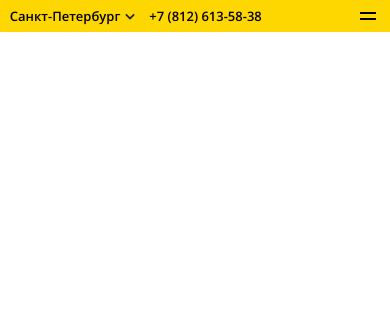
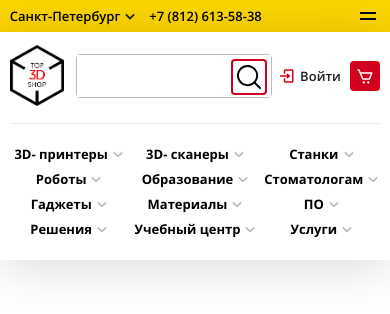
Before and after one commit to vanilla64/Top-3D-Group-test-task, a React app: page / in a window 390 px wide. Built offline with nearby package versions, Linux system fonts and the light colour scheme; a web font is replaced by a local one.

Commit message:
add header adaptive

```diff
--- a/public/index.html
+++ b/public/index.html
@@ -8,7 +8,6 @@
       name="description"
       content="top-3d-group-test-task"
     />
-    <link rel="manifest" href="%PUBLIC_URL%/manifest.json" />
     <title>Top-3D-Group-test-task</title>
   </head>
   <body>
--- a/src/components/AuthBtn/AuthBtn.css
+++ b/src/components/AuthBtn/AuthBtn.css
@@ -1,4 +1,5 @@
 .auth-btn {
+  margin: 0 5px 0 0;
   display: flex;
   justify-content: space-between;
   padding: 0;
--- a/src/components/CartBtn/CartBtn.css
+++ b/src/components/CartBtn/CartBtn.css
@@ -34,3 +34,38 @@
   line-height: 18px;
   color: #FFFFFF;
 }
+
+@media screen and (max-width: 768px) {
+  .cart-btn {
+    width: 110px;
+  }
+
+  .cart-btn__text {
+    font-size: 10px;
+  }
+
+  .cart-btn__img {
+    margin: 0 5px 0 0;
+  }
+}
+
+@media screen and (max-width: 576px) {
+  .cart-btn {
+    width: 36px;
+    height: 36px;
+  }
+  .cart-btn__text {
+    display: none;
+  }
+
+  .cart-btn__img {
+    margin: 0;
+  }
+}
+
+@media screen and (max-width: 425px) {
+  .cart-btn {
+    width: 30px;
+    height: 30px;
+  }
+}
--- a/src/components/Header/Header.css
+++ b/src/components/Header/Header.css
@@ -159,15 +159,22 @@
 }
 
 .header__navigation-list {
-  display: flex;
-  justify-content: space-between;
-  align-items: center;
+  /*display: flex;*/
+  /*justify-content: space-between;*/
+  /*align-items: center;*/
+  /*flex-wrap: wrap;*/
+
+  display: grid;
+  grid-template-columns: repeat(12, 1fr);
+  grid-template-rows: 1fr;
+  grid-gap: 7px;
   padding: 21px 0 22px;
   margin: 0;
   list-style-type: none;
 }
 
 .header__navigation-list-item {
+  /*margin: 0 0 5px;*/
   display: flex;
   justify-content: center;
   align-items: center;
@@ -193,6 +200,7 @@
   position: fixed;
   top: -100%;
   left: 0;
+  z-index: 3;
   width: 100vw;
   height: 100vh;
   background: rgba(0, 0, 0, .2);
@@ -207,10 +215,26 @@
   .header__contacts-container {
     width: 90%;
   }
+
+  .header__main-block {
+    width: 90%;
+  }
+
+  .header__navigation {
+    width: 90%;
+  }
 }
 
 @media screen and (max-width: 1050px) {
   .header__contacts-container {
+    width: 95%;
+  }
+
+  .header__main-block {
+    width: 95%;
+  }
+
+  .header__navigation {
     width: 95%;
   }
 
@@ -231,6 +255,13 @@
   }
 }
 
+@media screen and (max-width: 1280px) {
+  .header__navigation-list {
+    grid-template-rows: 2fr;
+    grid-template-columns: repeat(6, 1fr);
+  }
+}
+
 @media screen and (max-width: 915px) {
   .header__working-hours {
     display: none;
@@ -245,6 +276,7 @@
     position: absolute;
     top: -100%;
     right: calc(50% - 90px);
+    z-index: 3;
     transition: .3s;
   }
 
@@ -256,3 +288,30 @@
     margin: 0 0 10px;
   }
 }
+
+@media screen and (max-width: 650px) {
+  .header__navigation-list {
+    grid-template-rows: 3fr;
+    grid-template-columns: repeat(4, 1fr);
+  }
+}
+
+@media screen and (max-width: 490px) {
+  .header__navigation-list {
+    grid-template-rows: 4fr;
+    grid-template-columns: repeat(3, 1fr);
+  }
+}
+
+@media screen and (max-width: 425px) {
+  .header__main-block {
+    padding: 12px 0 16px;
+  }
+}
+
+@media screen and (max-width: 380px) {
+  .header__navigation {
+    font-size: 10px;
+    line-height: 14px;
+  }
+}
--- a/src/components/Header/Header.js
+++ b/src/components/Header/Header.js
@@ -7,7 +7,7 @@ function Header() {
   return (
     <header className="header">
       <HeaderContacts />
-      {/*<HeaderMainContent />*/}
+      <HeaderMainContent />
     </header>
   );
 }
--- a/src/components/HeaderContacts/HeaderContacts.js
+++ b/src/components/HeaderContacts/HeaderContacts.js
@@ -48,12 +48,18 @@ function HeaderContacts() {
           <li className="header__contacts-item">
             <ul className="header__social-links">
               <li className="header__list-item">
-                <a className="header__link" href="https://telegram.org/" target="_blank">
+                <a
+                  className="header__link"
+                  href="https://telegram.org/"
+                  target="_blank" rel="noreferrer">
                   <img className="header__icon" src={tgIcon} alt="Telegram"/>
                 </a>
               </li>
               <li className="header__list-item">
-                <a className="header__link" href="https://www.skype.com/ru/" target="_blank">
+                <a
+                  className="header__link"
+                  href="https://www.skype.com/ru/"
+                  target="_blank" rel="noreferrer">
                   <img className="header__icon" src={skypeIcon} alt="Skype"/>
                 </a>
               </li>
--- a/src/components/HeaderNavigation/HeaderNavigation.js
+++ b/src/components/HeaderNavigation/HeaderNavigation.js
@@ -6,11 +6,11 @@ function HeaderNavigation(props) {
     <nav className="header__navigation">
       <ul className="header__navigation-list">
         <li className="header__navigation-list-item">
-          <p className="header__navigation-text">3D-принтеры</p>
+          <p className="header__navigation-text">3D-&nbsp;принтеры</p>
           <img className="header__navigation-img" src={dropDownLight} alt="Иконка выпадающего меню"/>
         </li>
         <li className="header__navigation-list-item">
-          <p className="header__navigation-text">3D-сканеры</p>
+          <p className="header__navigation-text">3D-&nbsp;сканеры</p>
           <img className="header__navigation-img" src={dropDownLight} alt="Иконка выпадающего меню"/>
         </li>
         <li className="header__navigation-list-item">
@@ -46,7 +46,7 @@ function HeaderNavigation(props) {
           <img className="header__navigation-img" src={dropDownLight} alt="Иконка выпадающего меню"/>
         </li>
         <li className="header__navigation-list-item">
-          <p className="header__navigation-text">Учебный центр</p>
+          <p className="header__navigation-text">Учебный&nbsp;центр</p>
           <img className="header__navigation-img" src={dropDownLight} alt="Иконка выпадающего меню"/>
         </li>
         <li className="header__navigation-list-item">
--- a/src/components/Logo/Logo.css
+++ b/src/components/Logo/Logo.css
@@ -30,3 +30,25 @@
 .logo__text_type_red {
   color: #D2001C;
 }
+
+@media screen and (max-width: 980px) {
+  .logo {
+    width: 64px;
+    margin: 0 8px 0 0;
+  }
+
+  .logo__title {
+    display: none;
+  }
+}
+
+@media screen and (max-width: 425px) {
+  .logo {
+    width: 54px;
+  }
+
+  .logo__img {
+    width: 54px;
+    height: 63px;
+  }
+}
--- a/src/components/SearchForm/SearchForm.css
+++ b/src/components/SearchForm/SearchForm.css
@@ -1,6 +1,7 @@
 .search-form {
   position: relative;
-  width: 521px;
+  /*width: 521px;*/
+  width: 42.4%;
   height: 44px;
   border-radius: 4px;
   border: solid #BDBDBD 1px;
@@ -11,6 +12,7 @@
   font-size: 13px;
   line-height: 18px;
   color: #9E9E9E;
+  transition: .3s;
 }
 
 .search-form__label {
@@ -58,6 +60,17 @@
   right: 4px;
 }
 
+.search-form__text {
+  margin: 0;
+}
+
+.search-form__img {
+  display: none;
+  width: 24px;
+  height: 24px;
+  object-fit: contain;
+}
+
 .search-form__button:hover {
   background: #f698a5;
   color: #fff;
@@ -66,3 +79,32 @@
 .search-form__button:active {
   opacity: .7;
 }
+
+@media screen and (max-width: 1260px) {
+  .search-form {
+    width: 40%;
+  }
+
+  .search-form__input::placeholder {
+    display: none;
+    color: transparent;
+  }
+}
+
+@media screen and (max-width: 768px) {
+  .search-form {
+    width: 53%;
+  }
+
+  .search-form__button {
+    width: 36px;
+  }
+
+  .search-form__text {
+    display: none;
+  }
+
+  .search-form__img {
+    display: block;
+  }
+}
--- a/src/components/SearchForm/SearchForm.js
+++ b/src/components/SearchForm/SearchForm.js
@@ -1,5 +1,6 @@
 import React from 'react';
 import './SearchForm.css';
+import loupe from '../../images/loupe.svg'
 
 function SearchForm() {
   return (
@@ -8,7 +9,10 @@ function SearchForm() {
         className='search-form__input'
         placeholder="Введите запрос, например, Formlabs Form 2"
         type="text"/>
-      <button className="search-form__button" type="submit">Найти</button>
+      <button className="search-form__button" type="submit">
+        <p className="search-form__text">Найти</p>
+        <img className="search-form__img" src={loupe} alt="Поиск"/>
+      </button>
     </form>
   );
 }
--- a/src/components/YandexRating/YandexRating.css
+++ b/src/components/YandexRating/YandexRating.css
@@ -19,3 +19,9 @@
   object-fit: contain;
   box-sizing: border-box;
 }
+
+@media screen and (max-width: 768px) {
+  .yandex-rating {
+    display: none;
+  }
+}
```
Also changed, not shown: src/images/loupe.svg (added), 1 other file.
